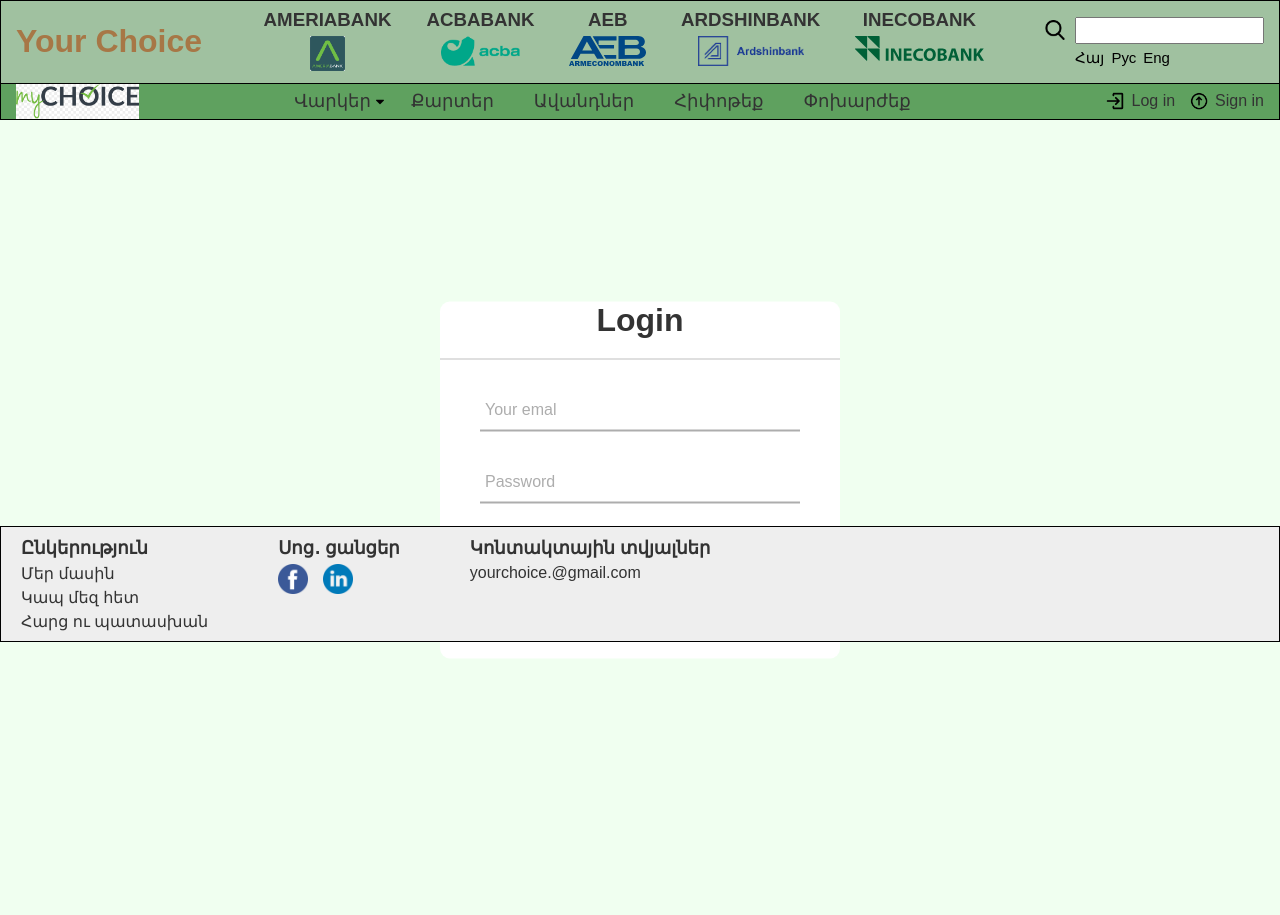
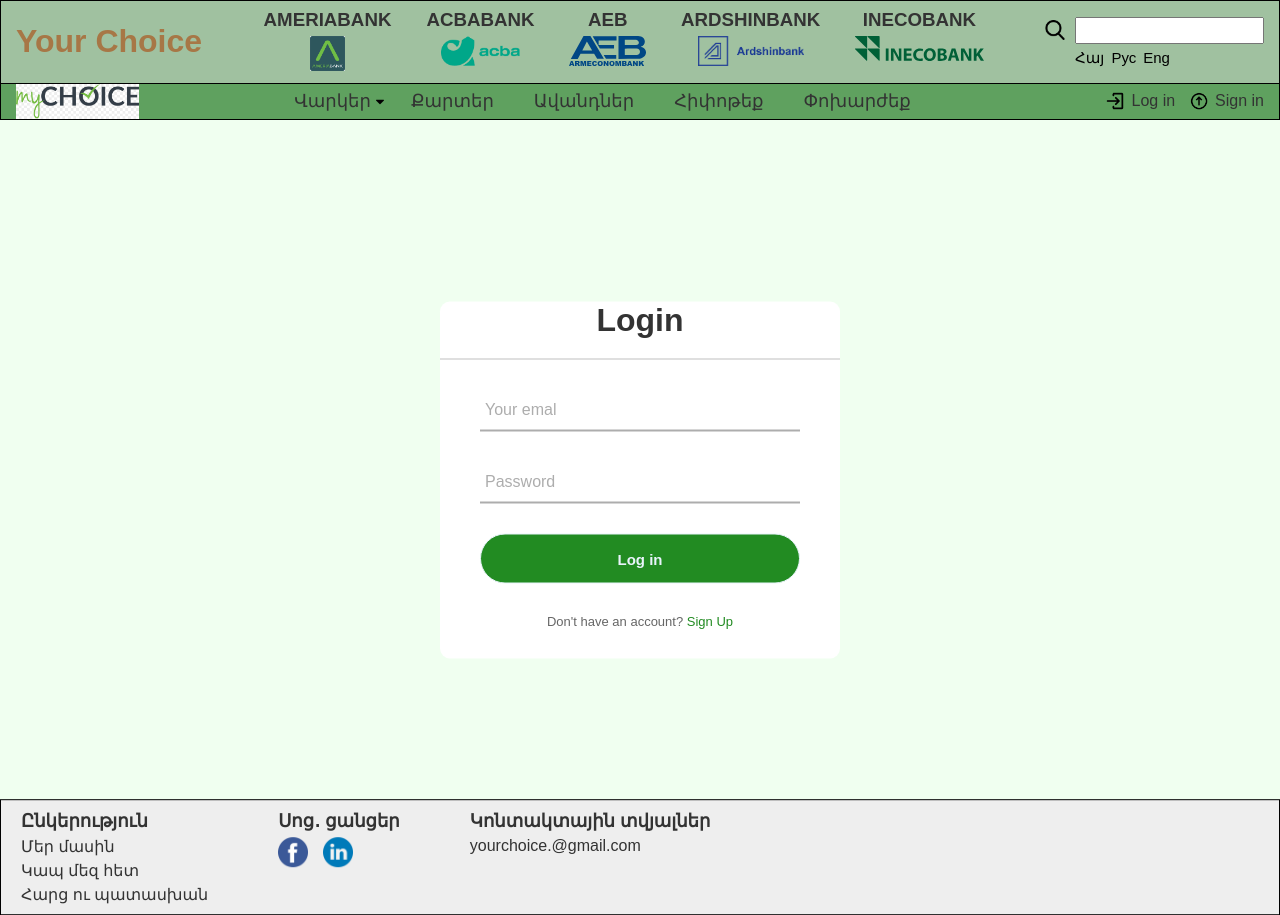
Before and after one commit to GayaneSargsyanSargis/your-choice-app, a plain HTML site: page pages/login/index.html in a window 1280 px wide. Before the commit the page ends 800 px from the top, so only its background shows below. Drawn offline with Linux system fonts and the light colour scheme.

```diff
--- a/pages/login/index.html
+++ b/pages/login/index.html
@@ -125,6 +125,8 @@
                 </li>
             </ul>
         </div>
+    </header>
+    <main class="page__content">
         <div class="center">
             <h1>Login</h1>
             <form method="post">
@@ -144,7 +146,7 @@
                 </div>
             </form>
         </div>
-    </header>
+    </main>
     <footer class="page__footer">
         <!-- Our company  -->
         <div class="our-company">
--- a/pages/login/style.css
+++ b/pages/login/style.css
@@ -109,7 +109,13 @@ input[type="submit"] {
             text-decoration: underline;
         }
 
+
+.page__content {
+    margin-top: 20px;
+    height: calc(100vh - 280px);
+}
+
 .page__footer {
-    height: 150%;
-    transform: translate(0,350%);
+    height: 300%;
+    transform: translate(0,120%);
 }
```
